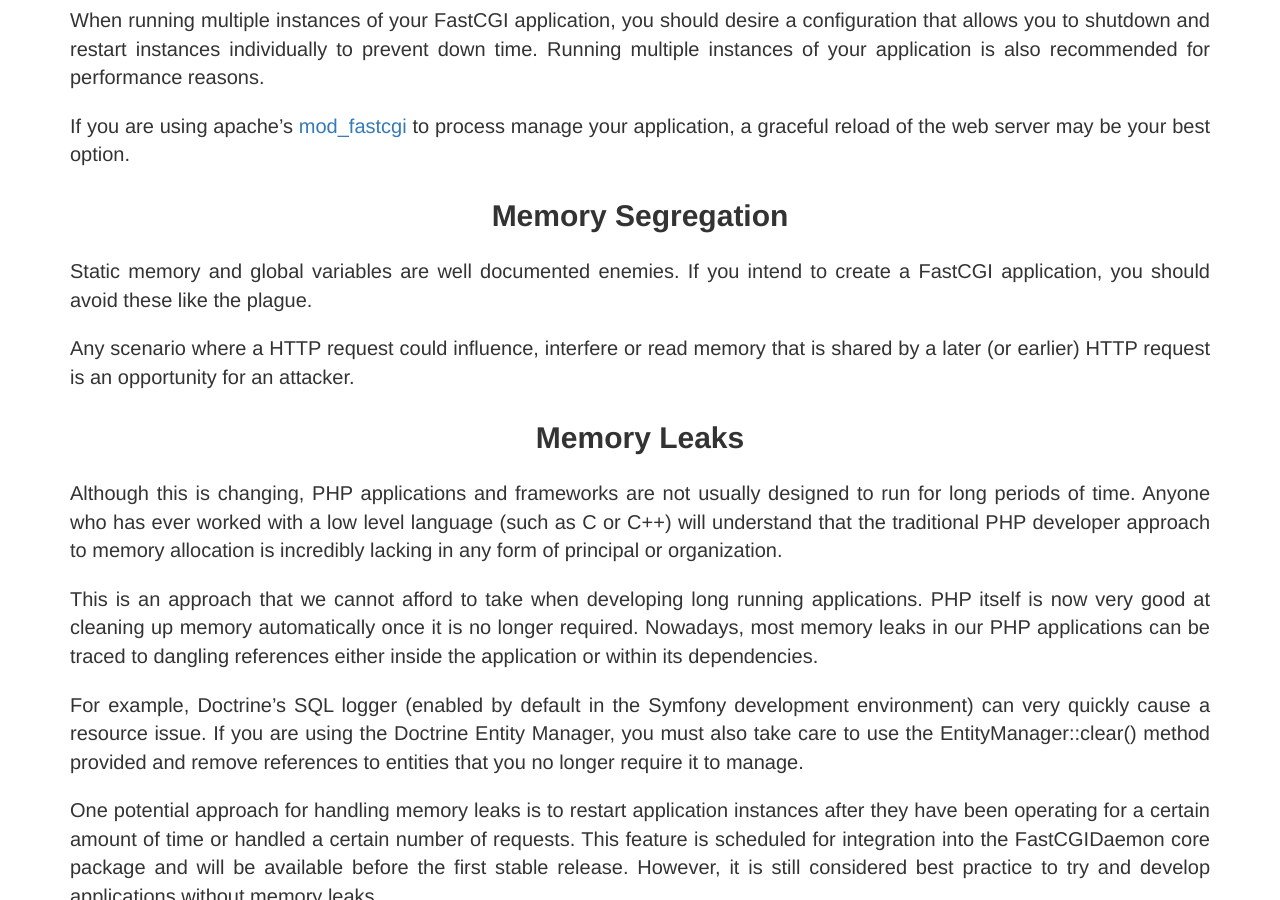
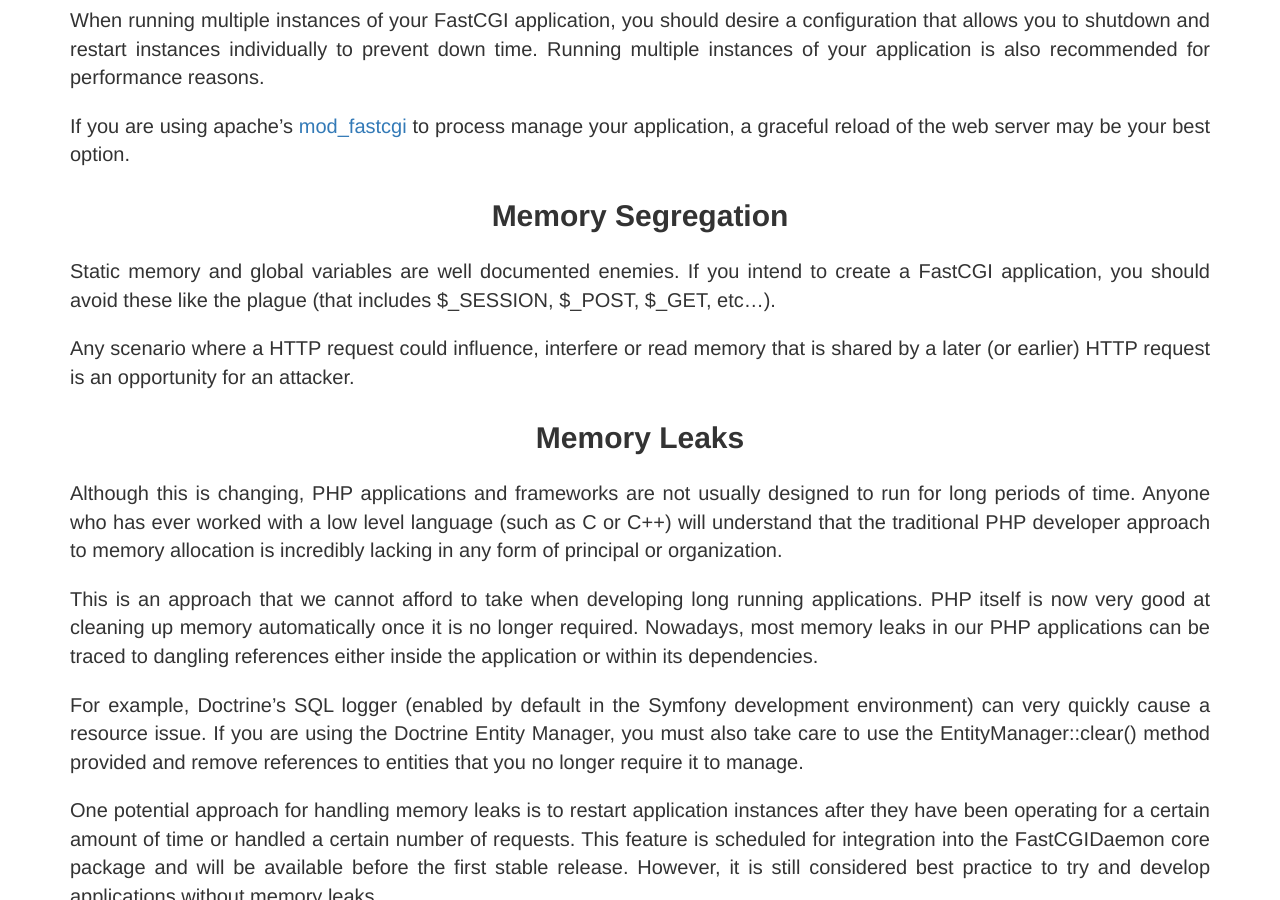
Before and after one commit to PHPFastCGI/phpfastcgi.github.io, a Jekyll site: the page built from _posts/2015-08-21-things-to-consider-using-phpfastcgi.markdown, in a window 1280 px wide and 900 px high, scrolled down 1283 px. Built offline with Jekyll 4.4.1, drawn with Linux system fonts in a browser that asks for light colours; comment, search, counter and statistics services are not loaded.

Commit message:
Update 2015-08-21-things-to-consider-using-phpfastcgi.markdown

```diff
--- a/_posts/2015-08-21-things-to-consider-using-phpfastcgi.markdown
+++ b/_posts/2015-08-21-things-to-consider-using-phpfastcgi.markdown
@@ -37,7 +37,7 @@ If you are using apache's [mod_fastcgi][mod_fastcgi] to process manage your appl
 
 ## Memory Segregation
 
-Static memory and global variables are well documented enemies. If you intend to create a FastCGI application, you should avoid these like the plague.
+Static memory and global variables are well documented enemies. If you intend to create a FastCGI application, you should avoid these like the plague (that includes $_SESSION, $_POST, $_GET, etc...).
 
 Any scenario where a HTTP request could influence, interfere or read memory that is shared by a later (or earlier) HTTP request is an opportunity for an attacker.
 
```
